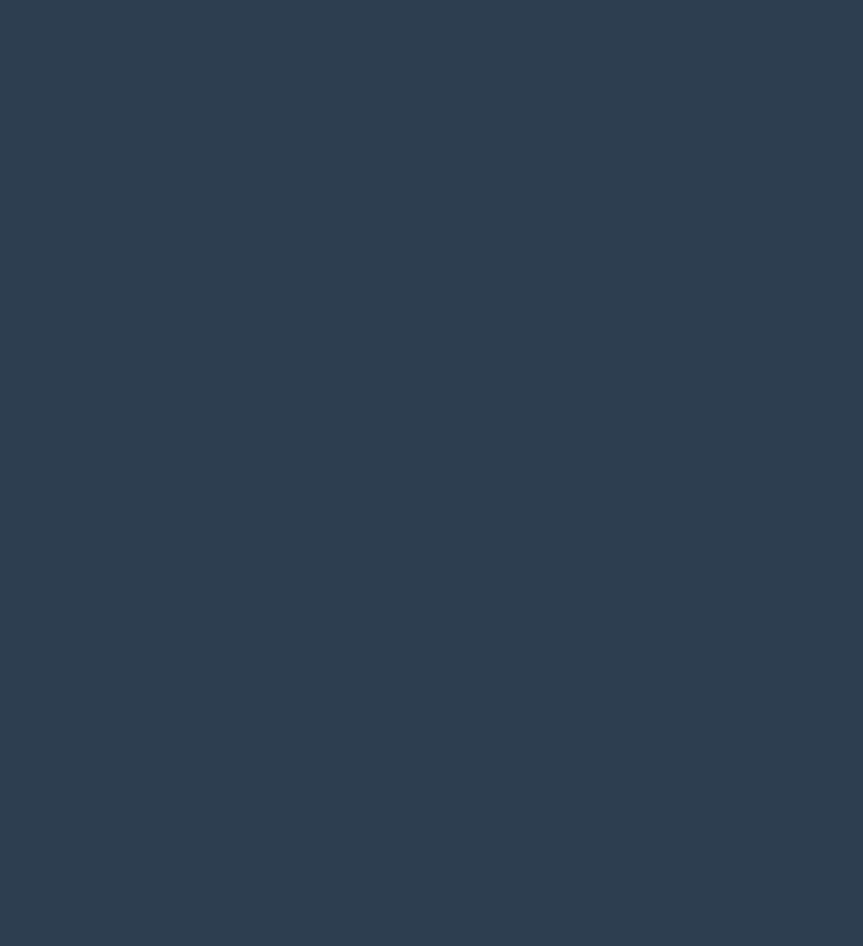
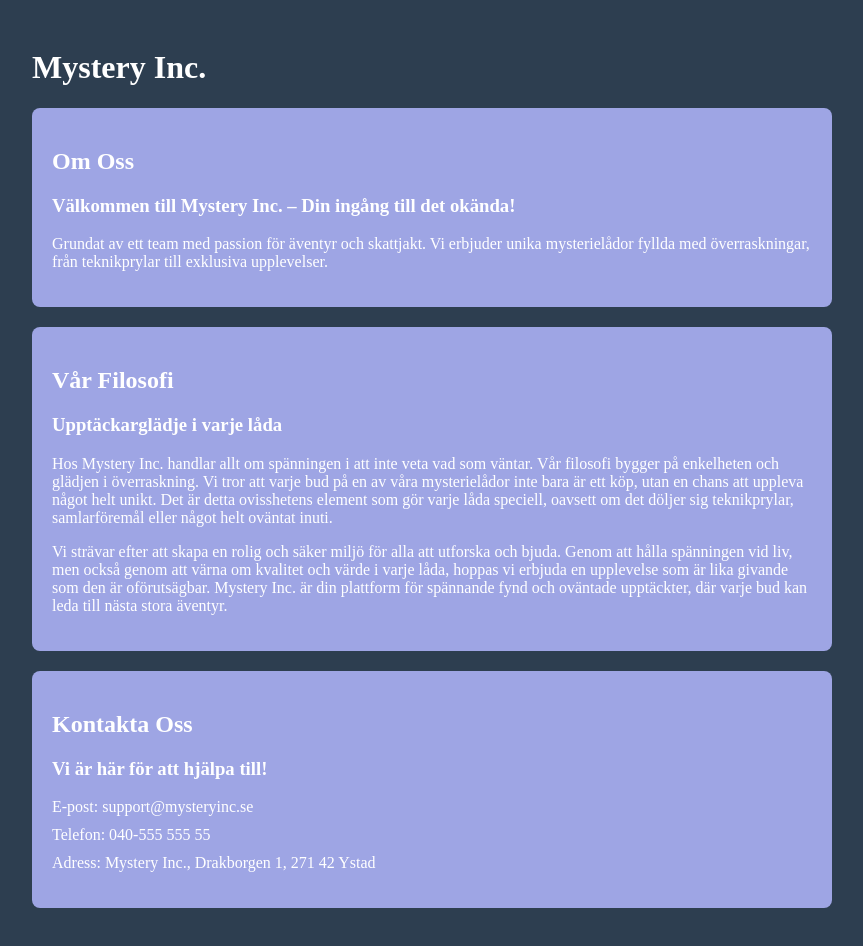
Before and after one commit to MarcusT96/MysteryIncAuctions, a React (Vite) app: page / in a window 1280 px wide. Before the commit this address had no page. Shown: the top 946 px of the page, without its empty margins (208-1071 px from the left). Before the commit the page ends 800 px from the top, so only its background shows below. Built offline with nearby package versions, Linux system fonts and the light colour scheme.

Commit message:
small fix

```diff
--- a/src/App.jsx
+++ b/src/App.jsx
@@ -3,11 +3,7 @@ import AboutUs from './pages/AboutUs.jsx';
 
 function App() {
   return (
-    <Router>
-      <Routes>
-        <Route path="/about" element={<AboutUs/>} />
-      </Routes>
-    </Router>
+    <AboutUs />
   );
 }
 
```
